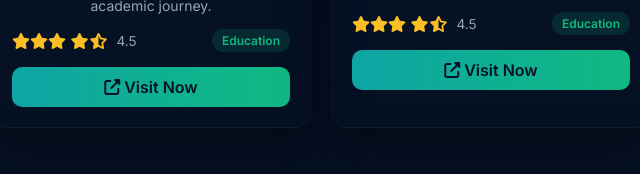
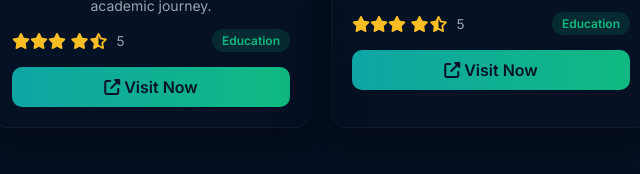
Before and after one commit to anubhavchaudhary21909-sys/Mtaiirus-, a plain HTML site: page index.html in a window 1280 px wide. Shown: the part 334-508 px from the top of the page, 319-959 px from the left. Drawn offline with Linux system fonts and the light colour scheme.

Commit message:
Update index.html

```diff
--- a/index.html
+++ b/index.html
@@ -99,7 +99,7 @@
             <i class="fas fa-star"></i><i class="fas fa-star"></i><i class="fas fa-star"></i>
             <i class="fas fa-star"></i><i class="fas fa-star-half-alt"></i>
           </div>
-          <span class="rating-value">4.5</span>
+          <span class="rating-value">5</span>
         </div>
         <span class="card-category">Education</span>
       </div>
@@ -121,7 +121,7 @@
             <i class="fas fa-star"></i><i class="fas fa-star"></i><i class="fas fa-star"></i>
             <i class="fas fa-star"></i><i class="fas fa-star-half-alt"></i>
           </div>
-          <span class="rating-value">4.5</span>
+          <span class="rating-value">5</span>
         </div>
         <span class="card-category">Education</span>
       </div>
```
